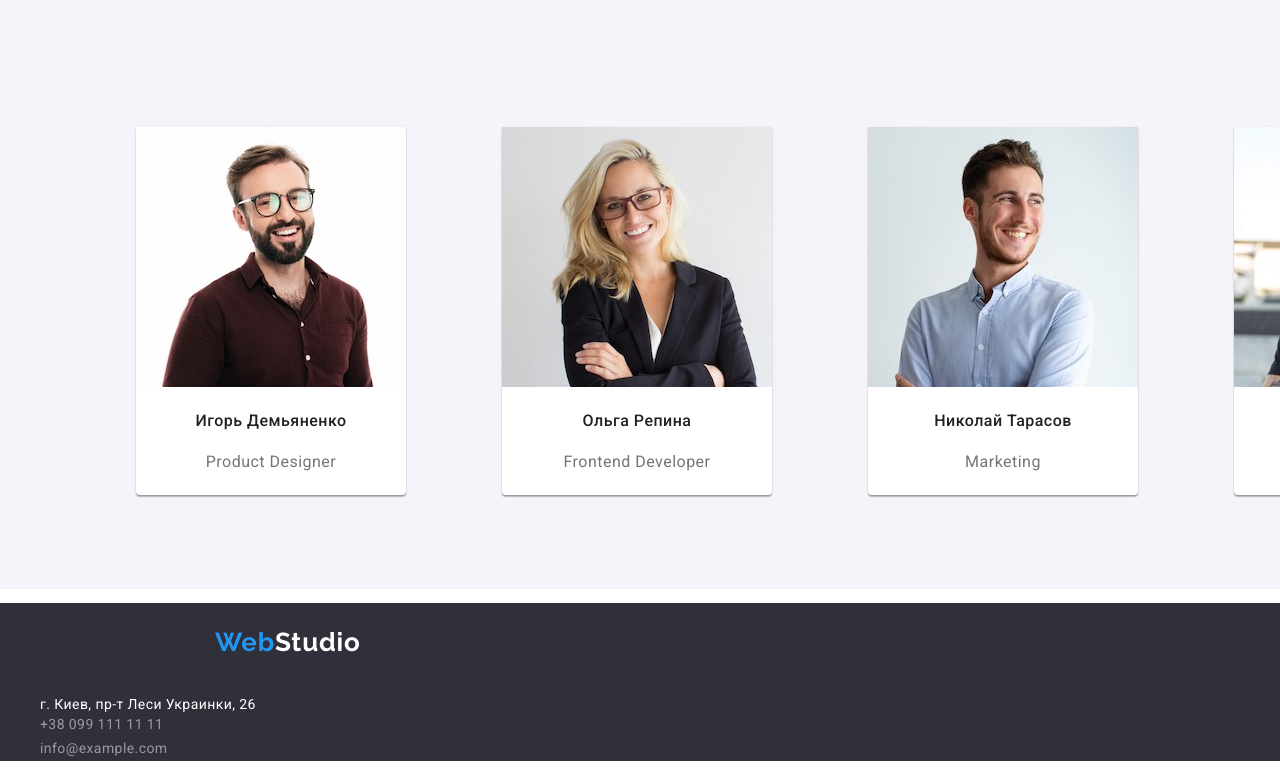
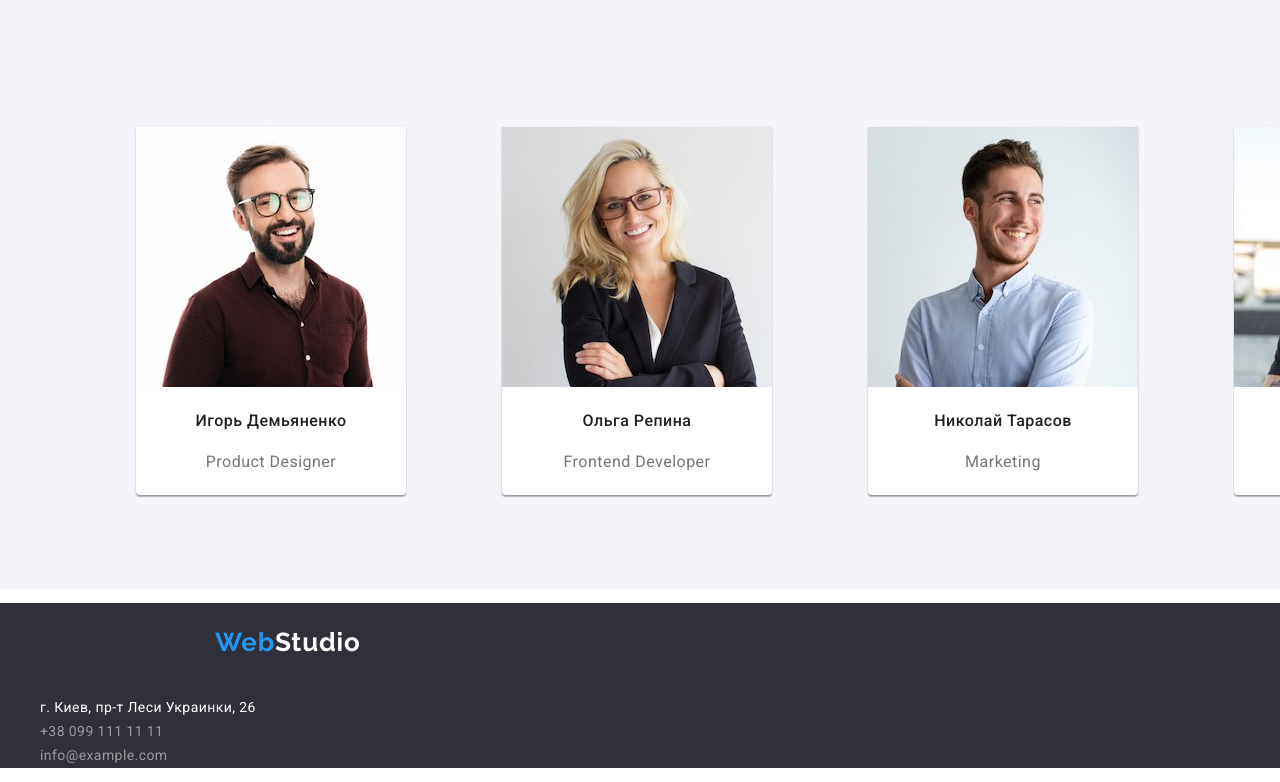
Before and after one commit to 11sergii11/goit-markup-hw-03, a plain HTML site: page index.html in a window 1280 px wide. Shown: the part 1666-2448 px from the top of the page. Drawn offline with nearby package versions, Linux system fonts and the light colour scheme.

Commit message:
Update styles.css

```diff
--- a/css/styles.css
+++ b/css/styles.css
@@ -278,7 +278,7 @@ li {
   font-family: 'Roboto';
   font-weight: 400;
   font-style: normal;
-  line-height: 1, 71;
+  line-height: 1.71;
   letter-spacing: 0.03em;
   color: var(--main-body-color);
 }
```
